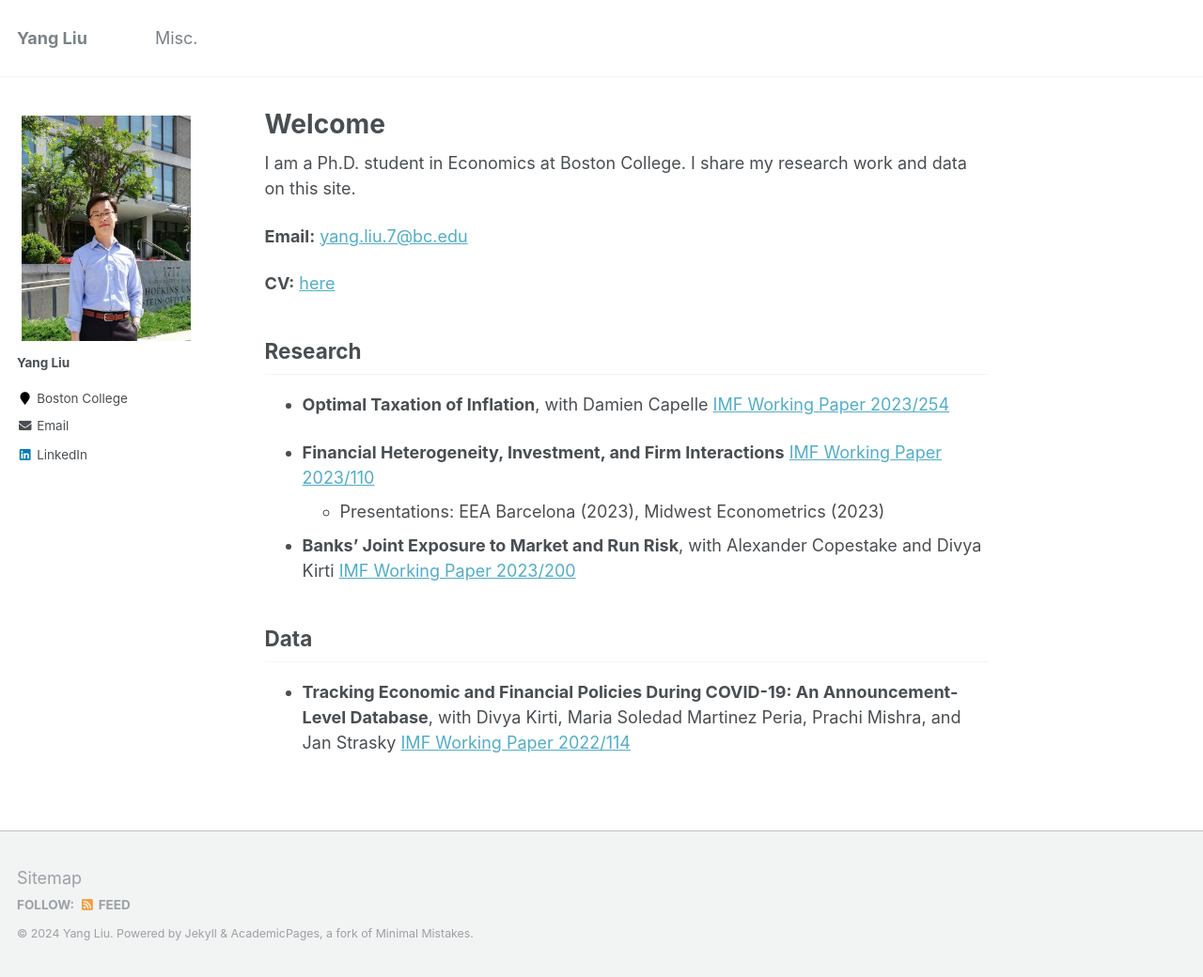
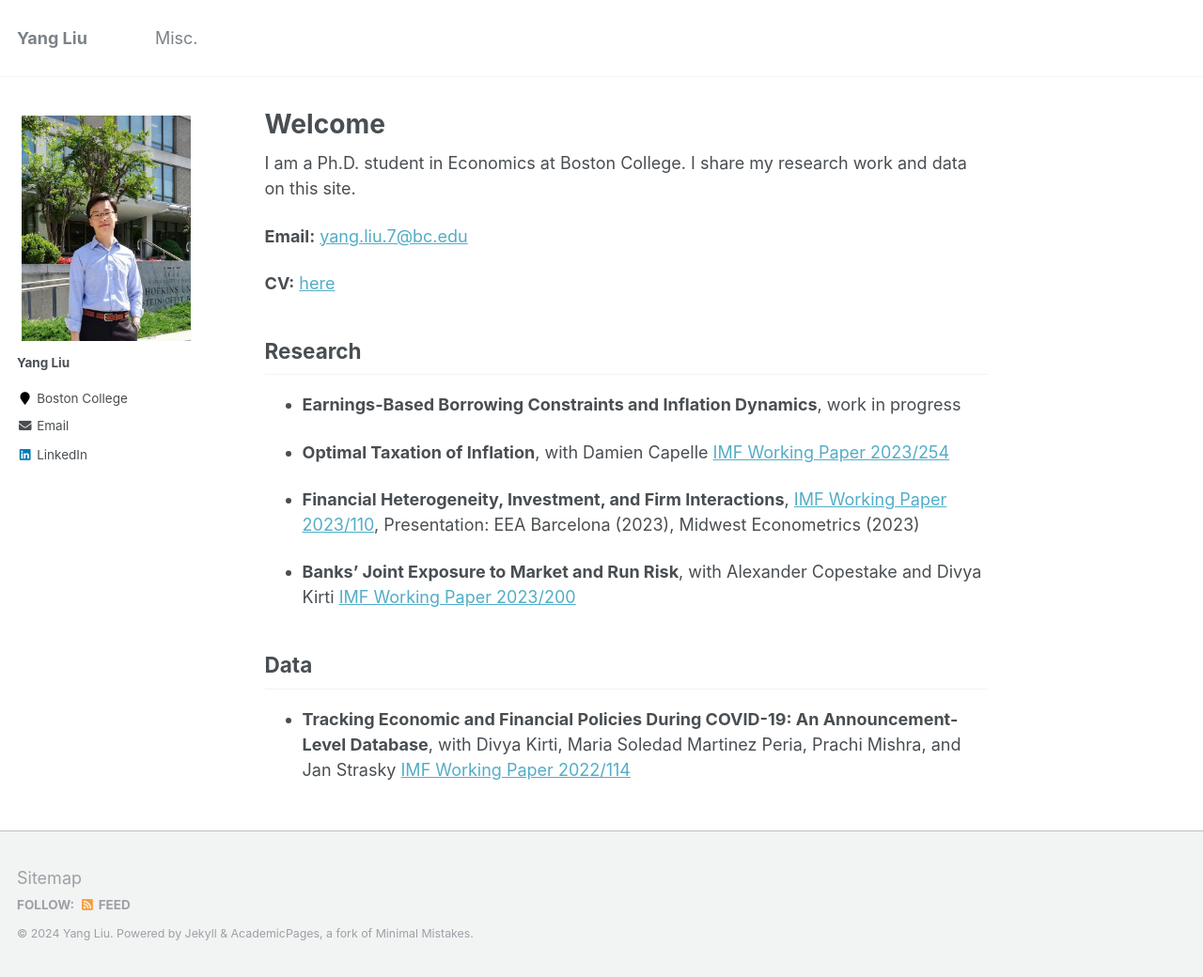
Before and after one commit to yangliu-95/yangliu-95.github.io, a Jekyll site: the page built from _pages/home.md, in a window 1280 px wide and 1040 px high. Shown: the whole window at 94% size. Built offline with Jekyll 4.4.1, drawn with Linux system fonts in a browser that asks for light colours.

Commit message:
Update home.md

```diff
--- a/_pages/home.md
+++ b/_pages/home.md
@@ -16,10 +16,11 @@ I am a Ph.D. student in Economics at Boston College. I share my research work an
 
 ## Research
 
+* **Earnings-Based Borrowing Constraints and Inflation Dynamics**,  work in progress
+
 * **Optimal Taxation of Inflation**, with Damien Capelle  [IMF Working Paper 2023/254](https://www.imf.org/en/Publications/WP/Issues/2023/12/08/Optimal-Taxation-of-Inflation-542215)
 
-* **Financial Heterogeneity, Investment, and Firm Interactions**  [IMF Working Paper 2023/110](https://www.imf.org/en/Publications/WP/Issues/2023/05/26/Financial-Heterogeneity-Investment-and-Firm-Interactions-533844)
-  * Presentations: EEA Barcelona (2023), Midwest Econometrics (2023)
+* **Financial Heterogeneity, Investment, and Firm Interactions**,  [IMF Working Paper 2023/110](https://www.imf.org/en/Publications/WP/Issues/2023/05/26/Financial-Heterogeneity-Investment-and-Firm-Interactions-533844),  Presentation: EEA Barcelona (2023), Midwest Econometrics (2023)
 
 * **Banks’ Joint Exposure to Market and Run Risk**, with Alexander Copestake and Divya Kirti  [IMF Working Paper 2023/200](https://www.imf.org/en/Publications/WP/Issues/2023/09/23/Banks-Joint-Exposure-to-Market-and-Run-Risk-539390)
 
```
